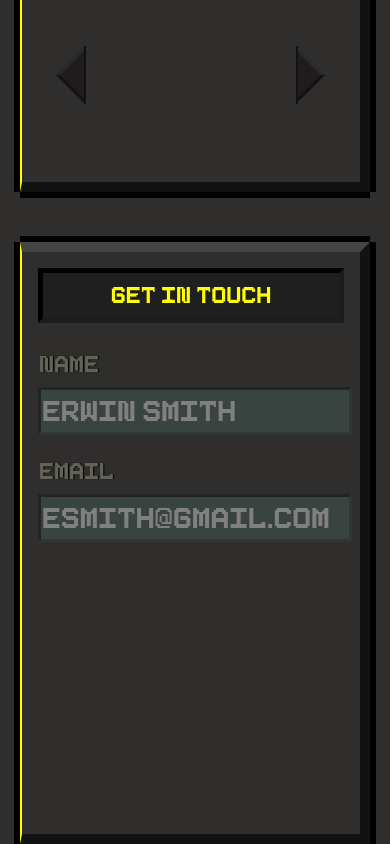
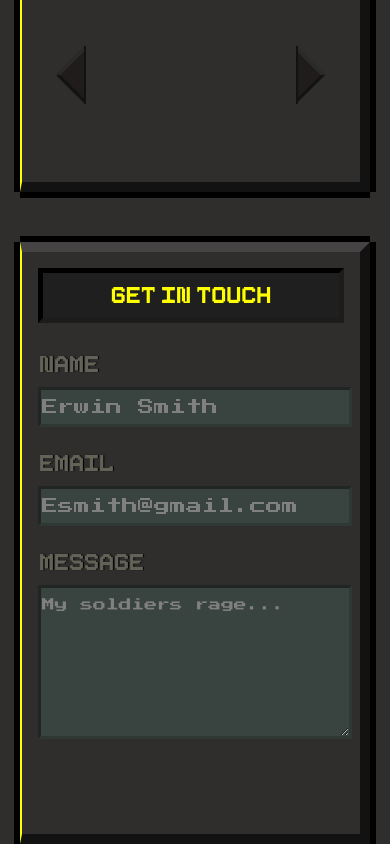
Before and after one commit to HarshGaur387R/Pixelated-Portfolio, a plain HTML site: page index.html in a window 390 px wide. Shown: the part 2436-3280 px from the top of the page. Drawn offline with Linux system fonts and the light colour scheme.

Commit message:
form making

```diff
--- a/index.html
+++ b/index.html
@@ -6,6 +6,9 @@
     <meta http-equiv="X-UA-Compatible" content="IE=edge">
     <meta name="viewport" content="width=device-width, initial-scale=1.0">
     <link href="style.css" rel="stylesheet">
+    <link rel="preconnect" href="https://fonts.googleapis.com">
+    <link rel="preconnect" href="https://fonts.gstatic.com" crossorigin>
+    <link href="https://fonts.googleapis.com/css2?family=Press+Start+2P&display=swap" rel="stylesheet">
     <title>Harsh Gaur</title>
 </head>
 
@@ -207,24 +210,34 @@
                     <div id="contactform">
                         <div class="retroInputBox">
                             <div class="retroLabel">
-                                <label>Name</label>
+                                <label for="nameInput">Name</label>
                             </div>
                             <div class="retroInput">
-                                <input name="nameInput" placeholder="Erwin smith">
+                                <input name="nameInput" placeholder="Erwin Smith">
                             </div>
                         </div>
 
                         <div class="retroInputBox">
                             <div class="retroLabel">
-                                <label>email</label>
+                                <label for="emailInput">email</label>
                             </div>
                             <div class="retroInput">
-                                <input name="emailInput" placeholder="Esmith@gmail.com">
+                                <input name="emailInput" type="email" placeholder="Esmith@gmail.com">
                             </div>
                         </div>
 
+                        <div class="retroInputBox">
+                            <div class="retroLabel">
+                                <label for="message">Message</label>
+                            </div>
+                            <div class="retroMessageBox">
+                               <textarea name="message" placeholder="My soldiers rage..."></textarea>
+                            </div>
+                        </div>
 
                     </div>
+
+
                 </div>
 
             </div>
--- a/style.css
+++ b/style.css
@@ -801,10 +801,10 @@ header {
 
     .retroInput input {
         color: rgb(255, 255, 165);
-        font-family: 'Pixeboy-z8XGD';
-        font-size: 2.5em;
+        font-family: 'Press Start 2P', cursive;
+        font-size: 1em;
         width: 100%;
-        height: 1em;
+        height: 2em;
         padding: 1px 1px;
         background-color: rgb(57, 68, 65);
         border-left: 3px solid rgb(33, 38, 36);
@@ -817,6 +817,32 @@ header {
     .retroInput input::placeholder{
         color: gray;
     }
+
+    .retroMessageBox{
+        max-width: 600px;
+        /* min-width: 55%; */
+        padding: 0px 20px;
+        margin-bottom: 15px;
+    }
+
+    .retroMessageBox textarea{
+        color: rgb(255, 255, 165);
+        font-family: 'Press Start 2P', cursive;
+        font-size: 0.8em;
+        width: 100%;
+        height: 10em;
+        padding: 10px 1px;
+        background-color: rgb(57, 68, 65);
+        border-left: 3px solid rgb(33, 38, 36);
+        border-right: 3px solid rgb(47, 56, 53);
+        border-top: 3px solid rgb(33, 38, 36);
+        border-bottom: 3px solid rgb(47, 56, 53);
+    }
+
+    .retroMessageBox textarea::placeholder{
+        color: gray;
+    }
+
 }
 
 #note {
@@ -853,6 +879,10 @@ header {
 
     }
 
+    .retroMessageBox{
+        padding: 0px 0px;
+    }
+
 }
 
 /*
```
